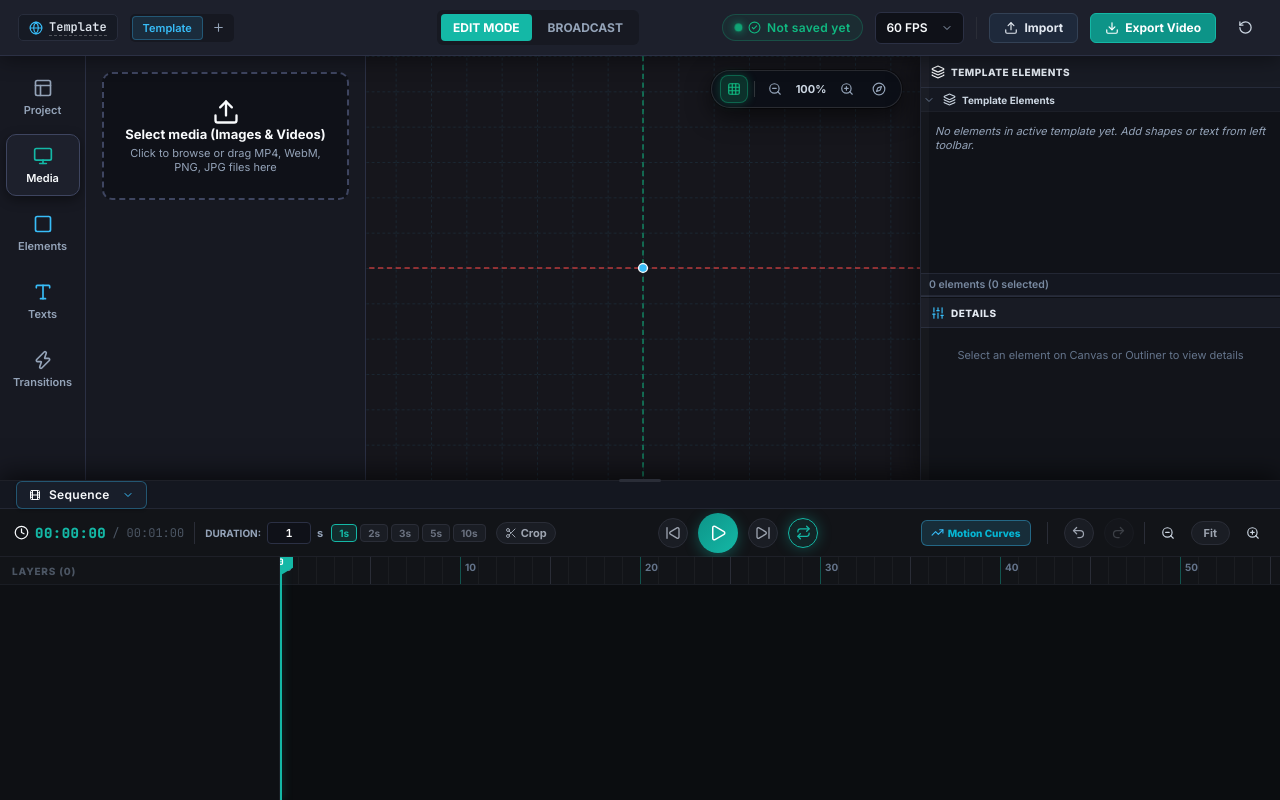
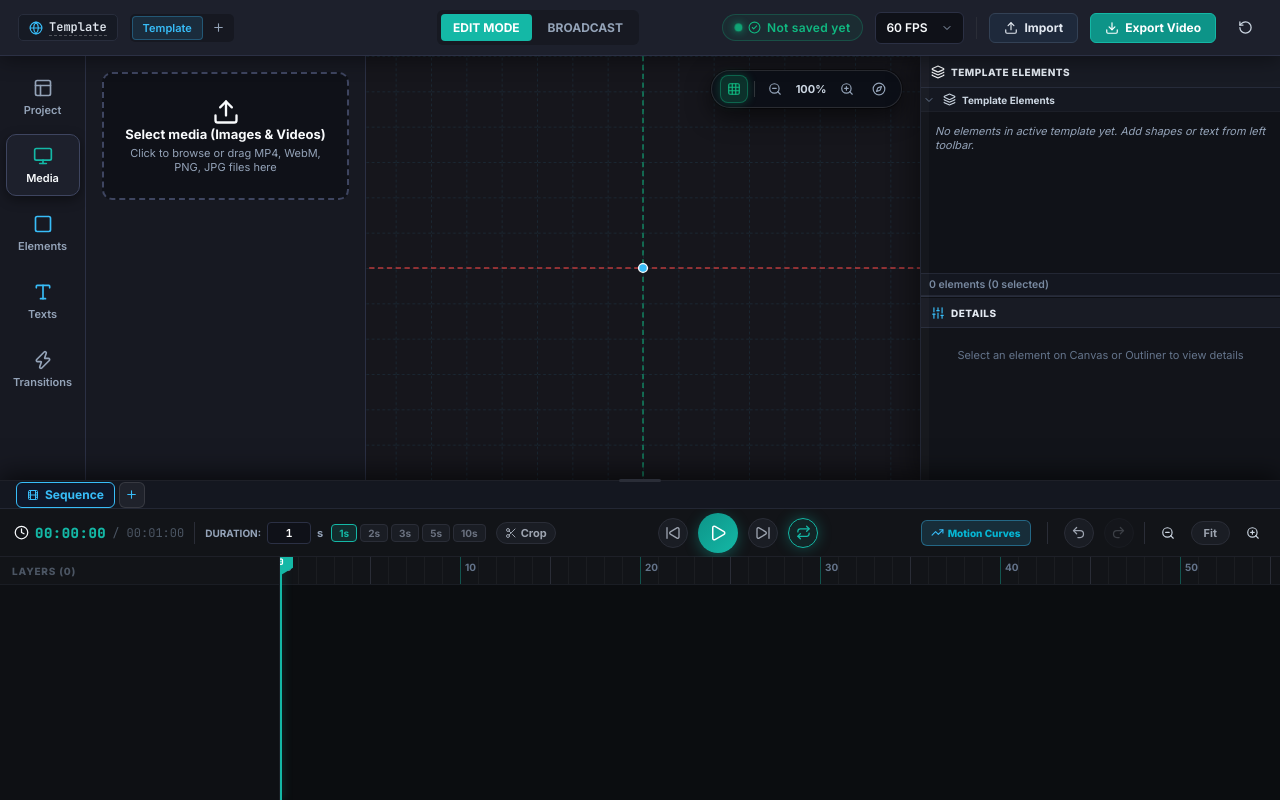
Before and after one commit to ErtugrulAK/keyframe-character-studio, a React (Vite) app: page / in a window 1280 px wide. Built offline with nearby package versions, Linux system fonts and the light colour scheme.

Commit message:
feat: convert timeline sequence selector into horizontal browser-style tabs matching header design

```diff
--- a/src/components/Timeline/SequencerTimeline.css
+++ b/src/components/Timeline/SequencerTimeline.css
@@ -54,43 +54,94 @@
   position: relative;
 }
 
-/* Active Sequence Pill & Sequencer Tree Popup (Spacious & Sleek Unreal Design) */
-.active-sequence-tab-pill {
+/* Horizontal Sequence Tabs Bar (Browser-Style Tabs matching Header) */
+.timeline-sequence-tabs-container {
   display: flex;
   align-items: center;
-  gap: 8px;
-  background: #181e2a;
-  border: 1px solid rgba(56, 189, 248, 0.35);
+  gap: 4px;
+  max-width: 100%;
+  overflow-x: auto;
+  scrollbar-width: none;
+  padding: 4px 6px;
+}
+.timeline-sequence-tabs-container::-webkit-scrollbar {
+  display: none;
+}
+
+.timeline-seq-tab {
+  display: flex;
+  align-items: center;
+  gap: 6px;
+  height: 26px;
+  padding: 0 10px;
+  background: #141824;
+  border: 1px solid #283044;
   border-radius: 6px;
-  padding: 4px 12px;
-  height: 28px;
-  margin: 3px 6px;
+  font-size: 12px;
+  font-weight: 600;
+  color: #94a3b8;
+  cursor: pointer;
+  white-space: nowrap;
   transition: all 0.15s ease;
   user-select: none;
-  box-shadow: 0 1px 3px rgba(0, 0, 0, 0.3);
 }
 
-.active-sequence-tab-pill:hover {
-  background: #22293a;
+.timeline-seq-tab:hover {
+  background: #1d2334;
+  color: #f1f5f9;
   border-color: #38bdf8;
 }
 
-.active-sequence-name {
-  font-size: 12px;
-  font-weight: 600;
-  color: #f8fafc;
-  letter-spacing: 0.3px;
-  -webkit-font-smoothing: antialiased;
+.timeline-seq-tab.active {
+  background: #0f172a;
+  border-color: #38bdf8;
+  color: #38bdf8;
+  font-weight: 700;
 }
 
-.seq-menu-toggle-btn {
-  background: transparent;
-  border: none;
+.timeline-seq-tab-name {
+  line-height: 1;
+}
+
+.timeline-seq-tab-close {
+  display: inline-flex;
+  align-items: center;
+  justify-content: center;
+  width: 14px;
+  height: 14px;
+  border-radius: 50%;
+  background: rgba(255, 255, 255, 0.08);
+  font-size: 9px;
+  line-height: 1;
+  color: #94a3b8;
+  margin-left: 2px;
+  transition: all 0.15s ease;
+}
+
+.timeline-seq-tab-close:hover {
+  background: #ef4444;
+  color: #ffffff;
+}
+
+.timeline-seq-tab-add {
+  display: flex;
+  align-items: center;
+  justify-content: center;
+  width: 26px;
+  height: 26px;
+  border-radius: 6px;
+  background: rgba(255, 255, 255, 0.05);
+  border: 1px solid rgba(255, 255, 255, 0.1);
   color: #38bdf8;
   cursor: pointer;
-  display: flex;
-  align-items: center;
-  padding: 0 2px;
+  transition: all 0.15s ease;
+  flex-shrink: 0;
+}
+
+.timeline-seq-tab-add:hover {
+  background: rgba(56, 189, 248, 0.15);
+  border-color: #38bdf8;
+  color: #ffffff;
 }
 
 /* Sequencer Tree Modal Popup (Crisp & Sharp Typography) */
--- a/src/components/Timeline/SequencerTimeline.tsx
+++ b/src/components/Timeline/SequencerTimeline.tsx
@@ -27,9 +27,6 @@ import {
   TrendingUp,
   GripVertical,
   Film,
-  Edit2,
-  Check,
-  Trash2,
 } from 'lucide-react';
 import { InteractiveCubicBezierEditor } from '../Inspector/InteractiveCubicBezierEditor';
 import { NewItemModal } from '../Modal/NewItemModal';
@@ -387,74 +384,9 @@ export const SequencerTimeline: React.FC = () => {
         <div className="resizer-handle-pill" />
       </div>
 
-      {/* Motion Design Sequence Active Selector Pill & Clean Dropdown Menu */}
-      <div className="timeline-template-tabs-bar" ref={seqMenuRef}>
-        {/* Active Animation Sequence Selector Pill */}
-        <div
-          className="active-sequence-tab-pill"
-          onClick={() => {
-            if (editingSeqId !== activeTemplateId) {
-              setIsSeqTreeOpen(!isSeqTreeOpen);
-            }
-          }}
-          title="Click to select active sequence or double-click to rename"
-          style={{ cursor: 'pointer' }}
-        >
-          <Film size={12} className="text-teal" />
-          {editingSeqId === activeTemplateId ? (
-            <input
-              type="text"
-              value={editingSeqName}
-              autoFocus
-              onClick={(e) => e.stopPropagation()}
-              onFocus={(e) => e.target.select()}
-              onChange={(e) => setEditingSeqName(e.target.value)}
-              onKeyDown={(e) => {
-                e.stopPropagation();
-                if (e.key === 'Enter') {
-                  if (editingSeqName.trim()) renameMotionTemplate(activeTemplateId, editingSeqName.trim());
-                  setEditingSeqId(null);
-                } else if (e.key === 'Escape') {
-                  setEditingSeqId(null);
-                }
-              }}
-              onBlur={() => {
-                if (editingSeqName.trim()) renameMotionTemplate(activeTemplateId, editingSeqName.trim());
-                setEditingSeqId(null);
-              }}
-              style={{
-                background: '#090b10',
-                border: '1px solid #38bdf8',
-                color: '#fff',
-                borderRadius: 4,
-                padding: '1px 6px',
-                fontSize: 12,
-                fontWeight: 700,
-                outline: 'none',
-                width: 110,
-              }}
-            />
-          ) : (
-            <span
-              className="active-sequence-name"
-              onDoubleClick={(e) => {
-                e.stopPropagation();
-                const tmpl = motionTemplates.find((t) => t.id === activeTemplateId);
-                setEditingSeqId(activeTemplateId);
-                setEditingSeqName(tmpl?.name || activeTemplateId);
-              }}
-              title="Double-click to rename sequence directly"
-            >
-              {motionTemplates.find((t) => t.id === activeTemplateId)?.name || activeTemplateId}
-            </span>
-          )}
-          <ChevronDown size={12} className="text-cyan" style={{ marginLeft: 4 }} />
-        </div>
-
-        {/* ── CLEAN ANIMATION SEQUENCE DROPDOWN MENU (No extra tabs or search) ── */}
-        {isSeqTreeOpen && (
-          <div className="sequencer-tree-modal">
-            <div className="seq-tree-list">
+      {/* Motion Design Sequence Horizontal Browser-Style Tabs Bar */}
+      <div className="timeline-template-tabs-bar">
+        <div className="timeline-sequence-tabs-container">
           {motionTemplates.map((tmpl) => {
             const isActive = tmpl.id === activeTemplateId;
             const isEditing = editingSeqId === tmpl.id;
@@ -462,16 +394,13 @@ export const SequencerTimeline: React.FC = () => {
             return (
               <div
                 key={tmpl.id}
-                    className={`seq-tree-row ${isActive ? 'active' : ''}`}
-                    onClick={() => {
-                      if (!isEditing) {
-                        setActiveTemplateId(tmpl.id);
-                        setIsSeqTreeOpen(false);
-                      }
-                    }}
+                className={`timeline-seq-tab ${isActive ? 'active' : ''}`}
+                onClick={() => setActiveTemplateId(tmpl.id)}
+                title={`Sequence: ${tmpl.name}`}
               >
+                <Film size={12} className={isActive ? 'text-teal' : 'text-muted'} />
+
                 {isEditing ? (
-                      <div style={{ display: 'flex', alignItems: 'center', gap: 4, flex: 1 }} onClick={(e) => e.stopPropagation()}>
                   <input
                     type="text"
                     value={editingSeqName}
@@ -488,36 +417,25 @@ export const SequencerTimeline: React.FC = () => {
                         setEditingSeqId(null);
                       }
                     }}
+                    onBlur={() => {
+                      if (editingSeqName.trim()) renameMotionTemplate(tmpl.id, editingSeqName.trim());
+                      setEditingSeqId(null);
+                    }}
                     style={{
                       background: '#090b10',
                       border: '1px solid #38bdf8',
                       color: '#fff',
                       borderRadius: 4,
-                            padding: '2px 6px',
+                      padding: '1px 6px',
                       fontSize: 12,
                       fontWeight: 700,
                       outline: 'none',
-                            width: 110,
+                      width: 90,
                     }}
                   />
-                        <button
-                          className="btn-icon text-teal"
-                          onClick={(e) => {
-                            e.stopPropagation();
-                            if (editingSeqName.trim()) renameMotionTemplate(tmpl.id, editingSeqName.trim());
-                            setEditingSeqId(null);
-                          }}
-                          title="Save sequence name"
-                          style={{ width: 22, height: 22, padding: 0 }}
-                        >
-                          <Check size={13} />
-                        </button>
-                      </div>
                 ) : (
-                      <>
                   <span
-                          className="seq-label"
-                          style={{ fontWeight: isActive ? 700 : 500 }}
+                    className="timeline-seq-tab-name"
                     onDoubleClick={(e) => {
                       e.stopPropagation();
                       setEditingSeqId(tmpl.id);
@@ -527,60 +445,32 @@ export const SequencerTimeline: React.FC = () => {
                   >
                     {tmpl.name}
                   </span>
-
-                        <div style={{ display: 'flex', alignItems: 'center', gap: 6 }}>
-                          <button
-                            className="btn-icon"
-                            onClick={(e) => {
-                              e.stopPropagation();
-                              setEditingSeqId(tmpl.id);
-                              setEditingSeqName(tmpl.name);
-                            }}
-                            title="Rename sequence"
-                            style={{ width: 20, height: 20, padding: 0 }}
-                          >
-                            <Edit2 size={11} className="text-muted" />
-                          </button>
+                )}
 
                 {motionTemplates.length > 1 && (
-                            <button
-                              className="btn-icon danger"
+                  <span
+                    className="timeline-seq-tab-close"
                     onClick={(e) => {
                       e.stopPropagation();
                       deleteMotionTemplate(tmpl.id);
                     }}
                     title="Delete sequence"
-                              style={{ width: 20, height: 20, padding: 0 }}
                   >
-                              <Trash2 size={11} />
-                            </button>
-                          )}
-
-                          <span className={`seq-status ${isActive ? 'text-teal' : ''}`}>
-                            {isActive ? 'Active' : 'Select'}
+                    ✕
                   </span>
-                        </div>
-                      </>
                 )}
               </div>
             );
           })}
 
-              <div
-                className="seq-tree-row add-new-row"
-                style={{ borderTop: '1px solid #232734', background: '#12151e' }}
-                onClick={() => {
-                  setIsSeqTreeOpen(false);
-                  setIsAddSeqModalOpen(true);
-                }}
+          <button
+            className="timeline-seq-tab-add"
+            onClick={() => setIsAddSeqModalOpen(true)}
+            title="Create New Sequence"
           >
-                <span className="text-teal" style={{ display: 'flex', alignItems: 'center', gap: 4, fontWeight: 800 }}>
-                  <Plus size={12} /> New Sequence
-                </span>
+            <Plus size={13} />
+          </button>
         </div>
-            </div>
-          </div>
-        )}
       </div>
 
       {/* Header Bar */}
```
Lines whose indentation alone changed are shown as unchanged.
